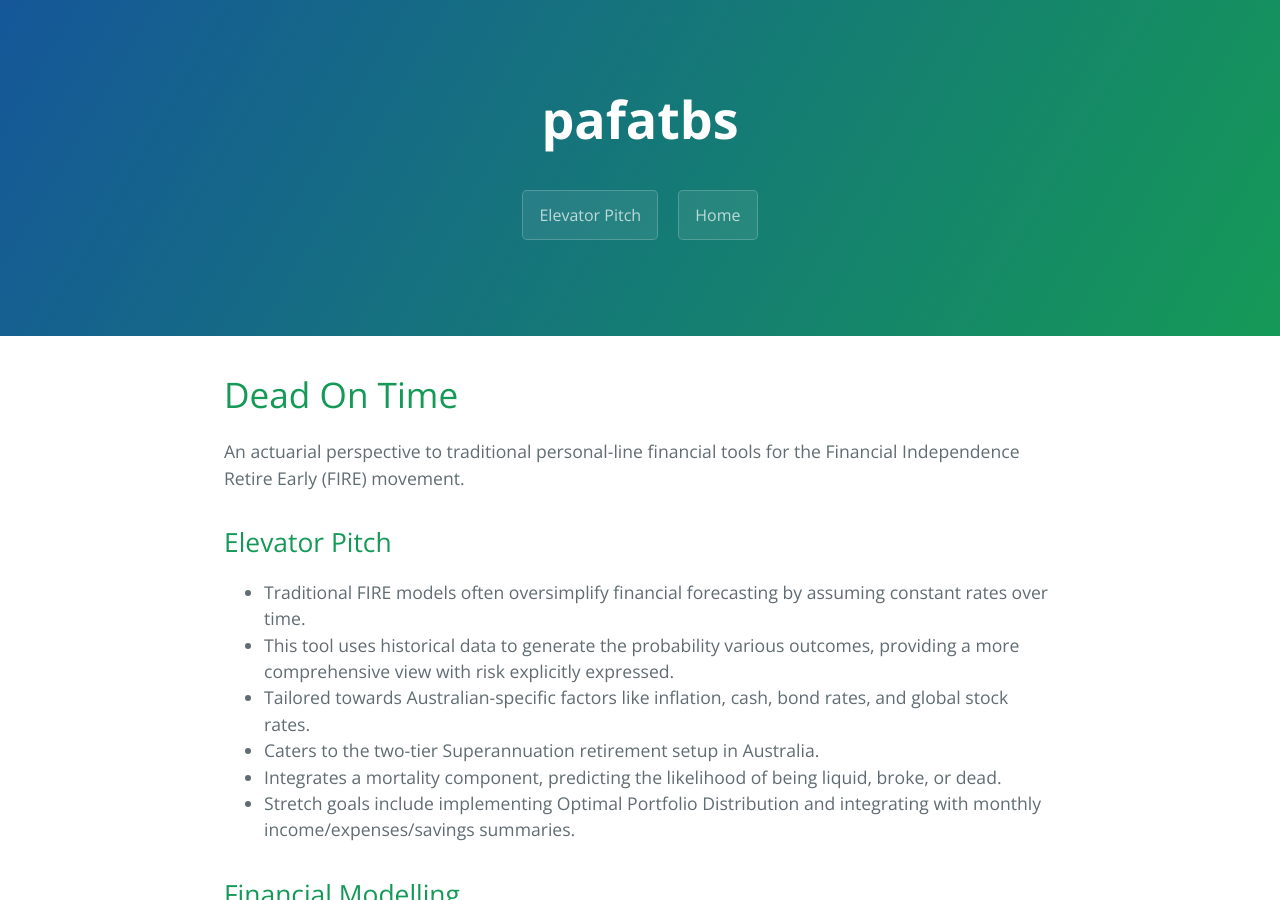
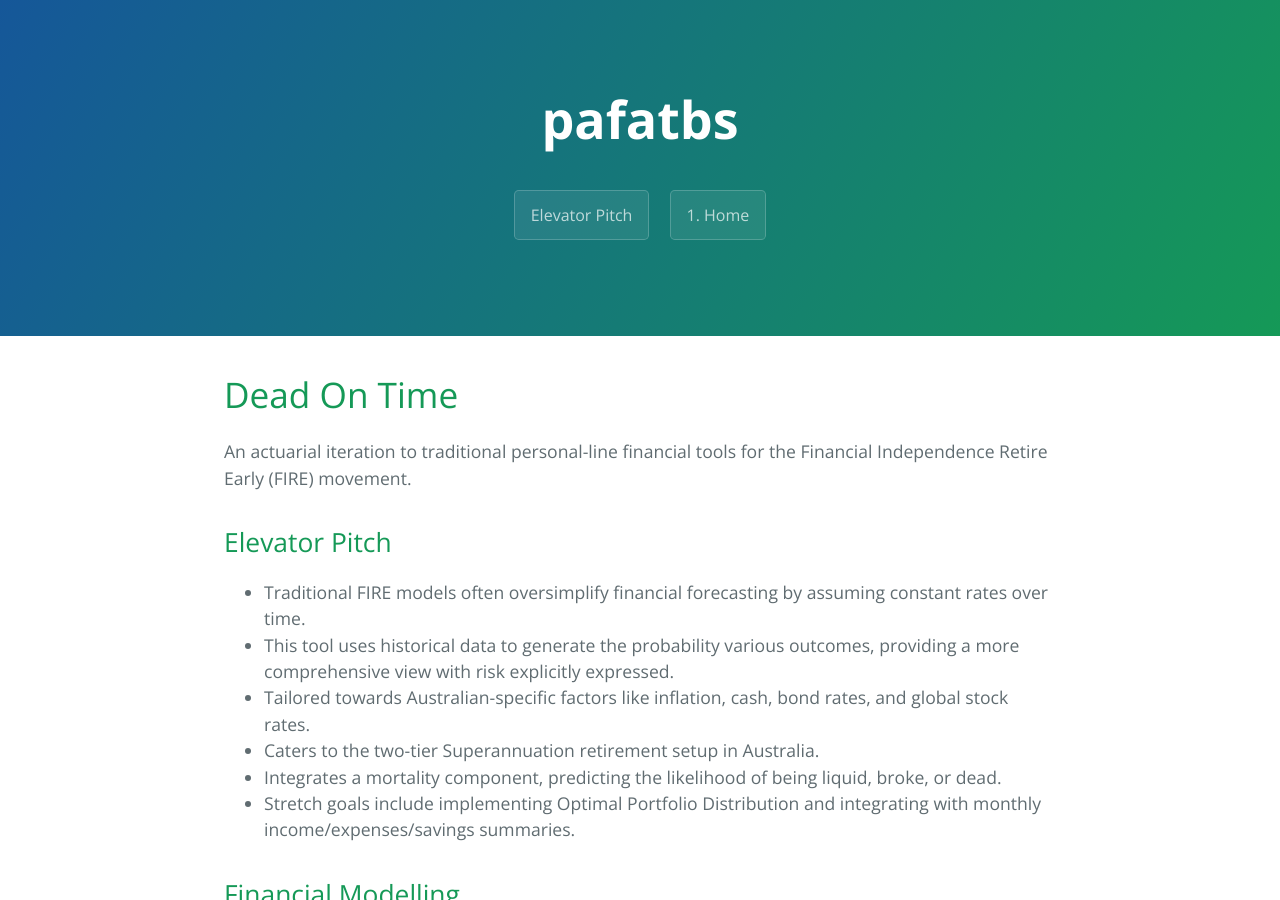
Before and after one commit to AllMyNamesAreGone/Dead-On-Time, a Jekyll site: the page built from index.md, in a window 1280 px wide and 900 px high. Built offline with Jekyll 4.4.1, drawn with Linux system fonts in a browser that asks for light colours.

Commit message:
Update index.md

```diff
--- a/index.md
+++ b/index.md
@@ -1,10 +1,10 @@
 ---
-title: Home
+title: 1. Home
 layout: template
 filename: index
 ---
 # Dead On Time
-An actuarial perspective to traditional personal-line financial tools for the Financial Independence Retire Early (FIRE) movement.
+An actuarial iteration to traditional personal-line financial tools for the Financial Independence Retire Early (FIRE) movement.
 
 ## Elevator Pitch
 - Traditional FIRE models often oversimplify financial forecasting by assuming constant rates over time.
```
